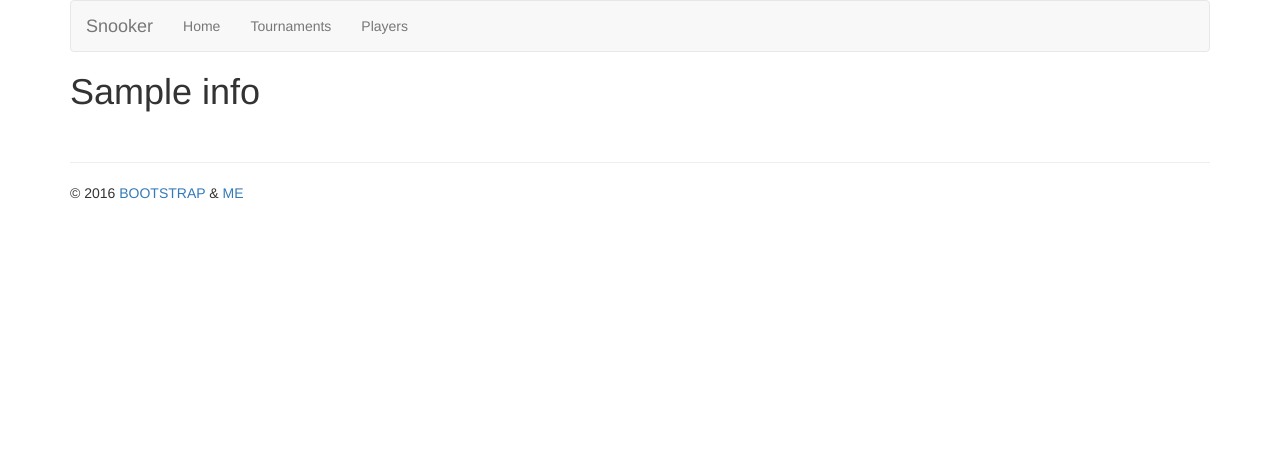
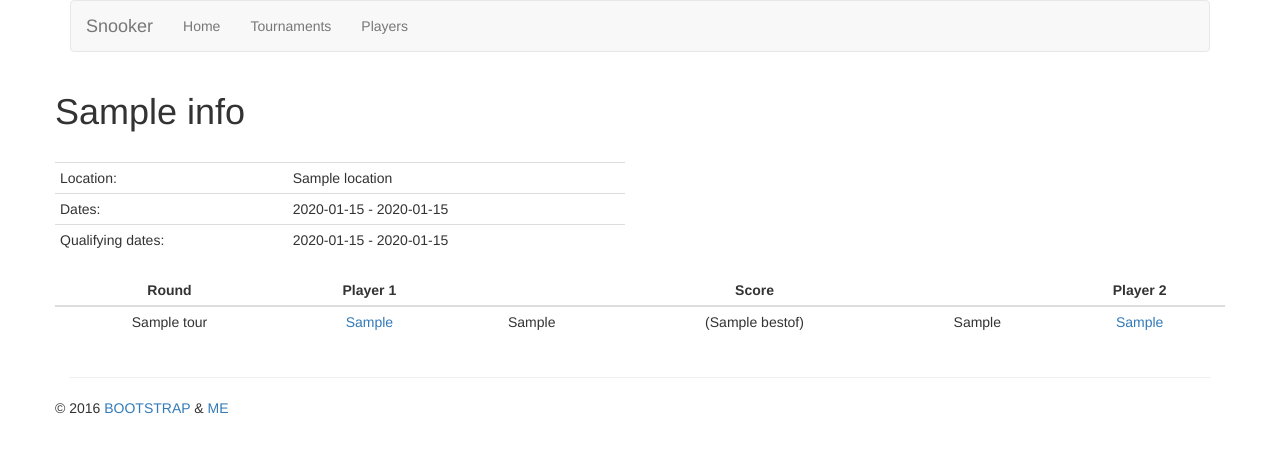
Before and after one commit to Arasid/snooker, a Flask app: template templates/tournament.html in a window 1280 px wide. Shown: the top 453 px of the page. Run offline with Flask 2, Linux system fonts and the light colour scheme; the template is opened without the code that fills it: most values are stand-ins (such as "Sample title", 1, 10 or a date in 2020); some libraries are stand-ins or nearby versions.

Commit message:
obrazovky pre playera a tournament

```diff
--- a/main.py
+++ b/main.py
@@ -38,16 +38,47 @@ def stamp2text(time):
 @app.route('/tournament/<id>/')
 def tournament(id):
     cur = g.db.cursor()
-    cur.execute("SELECT name FROM tournaments WHERE id=?", (id,))
+    cur.execute("SELECT name,location,startdate,enddate,qualstartdate,qualenddate FROM tournaments WHERE id=?", (id,))
     tour = cur.fetchone()
     if tour is None:
         return render_template('error.html', msg=("Tournament " + id + " doesn't exists."))
     info  = {
         'id': id,
         'name': tour[0],
+        'location': tour[1],
+        'startdate': stamp2text(tour[2]),
+        'enddate': stamp2text(tour[3]),
+        'qualstartdate': "" if tour[4] == 'NULL' else stamp2text(tour[4]),
+        'qualenddate': "" if tour[5] == 'NULL' else stamp2text(tour[5]),
     }
 
-    return render_template('tournament.html', info=info)
+    cur.execute("SELECT m.score1,m.score2,m.player1,m.player2,p1.name,p2.name,m.bestof,m.walkover,m.round FROM matches as m, players as p1, players as p2 WHERE m.round IN (SELECT id FROM rounds WHERE tournament = ?) AND m.player1 = p1.id AND m.player2 = p2.id ORDER BY round;", (id,))
+    matches = cur.fetchall()
+    cur.execute("SELECT id, name,roundorder FROM rounds WHERE tournament = ? ORDER BY roundorder ASC;", (id,))
+    rounds = cur.fetchall()
+
+    results = []
+    r_map = {}
+    for id, name, order in rounds:
+        results.append({
+            'name': name,
+            'matches': []
+        })
+        r_map[id] = order
+    for score1, score2, id1, id2, player1, player2, bestof, walkover, round in matches:
+        round_o = r_map[round]
+        results[round_o]['matches'].append({
+            'score1': score1,
+            'score2': score2,
+            'id1': id1,
+            'id2': id2,
+            'player1': player1,
+            'player2': player2,
+            'bestof': bestof,
+            'walkover': walkover
+        })
+
+    return render_template('tournament.html', info=info, results=results)
 
 @app.route('/tournament/')
 def tournaments():
@@ -57,7 +88,7 @@ def tournaments():
 @app.route('/player/<id>/')
 def player(id):
     cur = g.db.cursor()
-    cur.execute("SELECT name, country, birthdate FROM players WHERE id=?", (id,))
+    cur.execute("SELECT name, country, birthdate, professional FROM players WHERE id=?", (id,))
     player = cur.fetchone()
     if player is None:
         return render_template('error.html', msg=("Player " + id + " doesn't exists."))
@@ -65,10 +96,45 @@ def player(id):
         'id': id,
         'name': player[0],
         'country': player[1],
-        'birth': stamp2text(player[2])
+        'birth': stamp2text(player[2]),
+        'professional': player[3]
     }
 
-    return render_template('player.html', info=info)
+    cur.execute('SELECT m.score1,m.score2,m.player1,m.player2,p1.name,p2.name,m.bestof,m.walkover,m.round, r.name, t.id, t.name FROM matches as m, players as p1, players as p2, rounds as r, tournaments as t WHERE m.player1 = p1.id AND m.player2 = p2.id AND m.round = r.id AND r.tournament = t.id AND (m.player1 = ? OR m.player2 = ?) ORDER BY t.name DESC;', (id, id))
+    matches = cur.fetchall()
+    cur.execute("SELECT id,name,roundorder FROM rounds WHERE tournament = ? ORDER BY roundorder ASC;", (id,))
+    rounds = cur.fetchall()
+
+    results = []
+    last_tid = -1
+    last_rid = -1
+    for score1, score2, id1, id2, player1, player2, bestof, walkover, round, round_name, t_id, t_name in matches:
+        if t_id != last_tid:
+            last_tid = t_id
+            results.append({
+                'name': t_name,
+                'id': t_id,
+                'rounds': []
+            })
+            last_rid =-1
+        if round != last_rid:
+            results[-1]['rounds'].append({
+                'name': round_name,
+                'matches': []
+            })
+
+        results[-1]['rounds'][-1]['matches'].append({
+            'score1': score1,
+            'score2': score2,
+            'id1': id1,
+            'id2': id2,
+            'player1': player1,
+            'player2': player2,
+            'bestof': bestof,
+            'walkover': walkover
+        })
+
+    return render_template('player.html', info=info, results=results)
 
 @app.route('/player/')
 def players():
--- a/templates/layout.html
+++ b/templates/layout.html
@@ -35,11 +35,15 @@
                     </div><!--/.nav-collapse -->
                 </div><!--/.container-fluid -->
             </nav>
-            {% block content %}{% endblock %}
+            <div class="row">
+                {% block content %}{% endblock %}
+            </div>
             <hr/>
-            <footer>
-                <p>© 2016 <a href="http://getbootstrap.com/">BOOTSTRAP</a> &amp; <a href="./index.html">ME</a></p>
-            </footer>
+            <div class="row">
+                <footer>
+                    <p>© 2016 <a href="http://getbootstrap.com/">BOOTSTRAP</a> &amp; <a href="./index.html">ME</a></p>
+                </footer>
+            </div>
         </div>
         <script src="https://ajax.googleapis.com/ajax/libs/jquery/1.11.3/jquery.min.js"></script>
         <script src="{{ url_for('static', filename='js/bootstrap.min.js') }}">
--- a/templates/tournament.html
+++ b/templates/tournament.html
@@ -5,4 +5,51 @@
 {% endblock %}
 {% block content %}
     <h1>{{ info.name }}</h1></br>
+    <div class="row">
+        <div class="table-responsive col-md-6">
+            <table class="table table-condensed">
+                <tr>
+                    <td>Location:</td><td>{{ info.location }}</td>
+                </tr>
+                <tr>
+                    <td>Dates:</td><td>{{ info.startdate }} - {{info.enddate}}</td>
+                </tr>
+                <tr>
+                    <td>Qualifying dates:</td><td>{{ info.qualstartdate }} - {{info.qualenddate}}</td>
+                </tr>
+            </table>
+        </div>
+    </div>
+    <div class="table-responsive">
+        <table class="table table-condensed table-hover">
+            <thead>
+                <th class="text-center">Round</th>
+                <th class="text-center">Player 1</th>
+                <th colspan="3" class="text-center">Score</th>
+                <th class="text-center">Player 2</th>
+            </thead>
+            {% for round in results %}
+                <tbody>
+                    {% for match in round.matches %}
+                        <tr>
+                            <td class="text-center">{{ round.name }}</td>
+                            <td class="text-center">
+                                <a href="{{ url_for("player", id=match.id1) }}">
+                                    {{ match.player1 }}
+                                </a>
+                            </td>
+                            <td class="text-center">{{ match.score1 }}</td>
+                            <td class="text-center">({{ match.bestof }})</td>
+                            <td class="text-center">{{ match.score2 }}</td>
+                            <td class="text-center">
+                                <a href="{{ url_for("player", id=match.id2) }}">
+                                    {{ match.player2 }}
+                                </a>
+                            </td>
+                        </tr>
+                    {% endfor %}
+                </tbody>
+            {% endfor %}
+        </table>
+    </div>
 {% endblock %}
```
Also changed, not shown: templates/player.html (+36 -0 lines).
